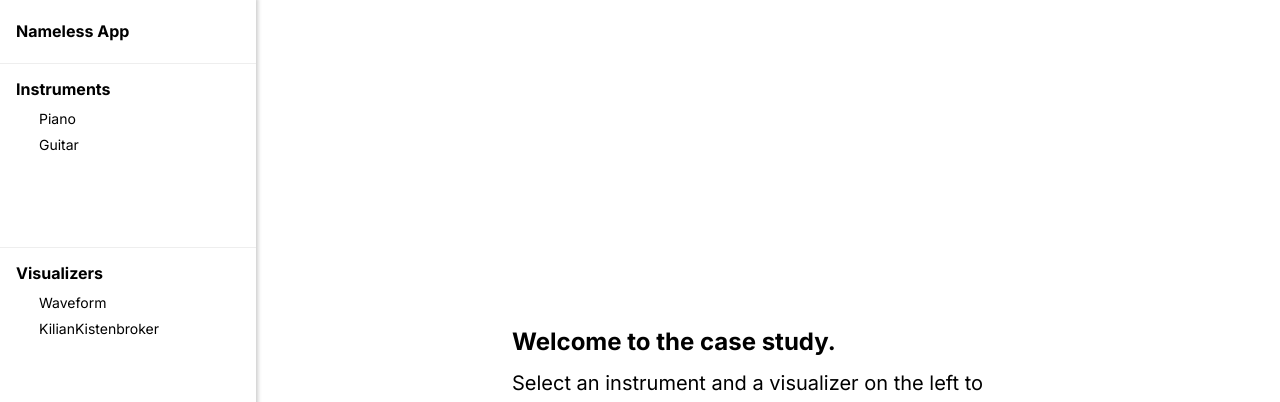
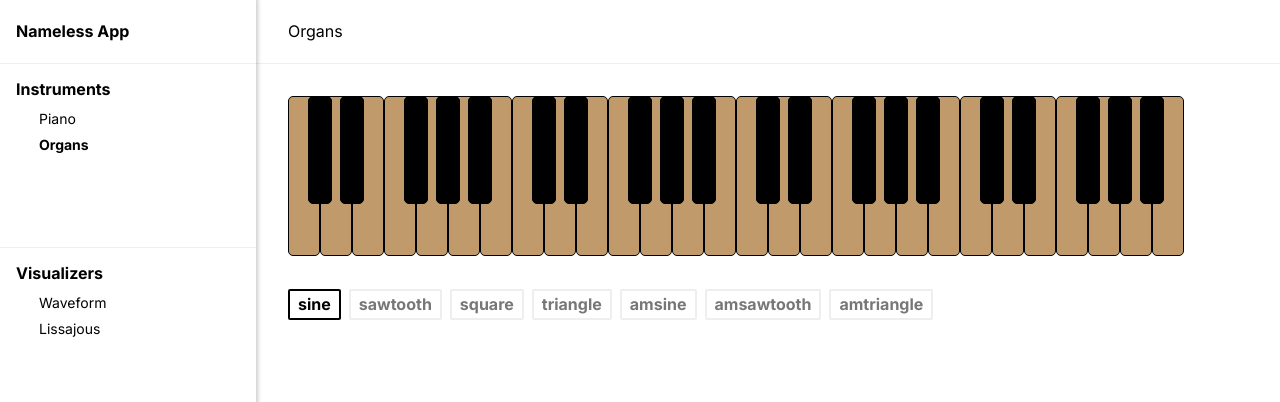
Before and after one commit to DoughnutDude/csc600-MusicApp-personalcopy, a React (Create React App) app in the folder client/: page /Organs in a window 1280 px wide. Shown: the top 402 px of the page. Built offline with nearby package versions, Linux system fonts and the light colour scheme; no server answers; some icons are missing.

Commit message:
added organ instrument

```diff
--- a/client/src/State.tsx
+++ b/client/src/State.tsx
@@ -3,7 +3,7 @@ import { List, Map } from 'immutable';
 
 // project dependencies
 import { PianoInstrument } from './instruments/Piano';
-import { GuitarInstrument } from './instruments/Guitar';
+import { OrgansInstrument } from './instruments/Organ';
 import { WaveformVisualizer } from './visualizers/Waveform';
 import { KilianKistenbroker } from './visualizers/KilianKistenbroker';
 
@@ -17,7 +17,7 @@ export type AppState = Map<string, any>;           // similar to { [id: string]:
  * Start with the default piano instrument.
  * Add your instruments to this list.
  */
-const instruments = List([PianoInstrument, GuitarInstrument]);       // similar to Instrument[]
+const instruments = List([PianoInstrument, OrgansInstrument]);       // similar to Instrument[]
 
 /**
  * Start with the default waveform visualizer.
--- a/client/src/instruments/Guitar.tsx
+++ b/client/src/instruments/Organ.tsx
@@ -2,16 +2,16 @@
 import * as Tone from 'tone';
 import classNames from 'classnames';
 import { List, Range } from 'immutable';
-import React from 'react';
 
 // project imports
 import { Instrument, InstrumentProps } from '../Instruments';
+import React, {useEffect} from 'react'
 
 /** ------------------------------------------------------------------------ **
- * Contains implementation of components for Guitar.
+ * Contains implementation of components for Organs.
  ** ------------------------------------------------------------------------ */
 
-interface GuitarKeyProps {
+interface OrgansKeyProps {
   note: string; // C, Db, D, Eb, E, F, Gb, G, Ab, A, Bb, B
   duration?: string;
   synth?: Tone.Synth; // Contains library code for making sound
@@ -20,15 +20,16 @@ interface GuitarKeyProps {
   index: number; // octave + index together give a location for the Guitar key
 }
 
-export function GuitarKey({
+
+export function OrgansKey({
   note,
   synth,
   minor,
   index,
-}: GuitarKeyProps): JSX.Element {
+}: OrgansKeyProps): JSX.Element {
   /**
-   * This React component corresponds to either a major or minor key in the Guitar.
-   * See `GuitarKeyWithoutJSX` for the React component without JSX.
+   * This React component corresponds to either a major or minor key in the Organs.
+   * See `OrgansKeyWithoutJSX` for the React component without JSX.
    */
   return (
     // Observations:
@@ -36,8 +37,24 @@ export function GuitarKey({
     // 2. The JSX will be **transpiled** into the corresponding `React.createElement` library call.
     // 3. The curly braces `{` and `}` should remind you of string interpolation.
     <div
-      onMouseDown={() => {synth?.triggerAttack(`${note}` ); console.log(note+ ' ' + synth+ ' ' + minor+ ' ' + index)}} // Question: what is `onMouseDown`?
-      onMouseUp={() => synth?.triggerRelease('+0.25')} // Question: what is `onMouseUp`?
+      onMouseDown={() => synth?.triggerAttack(`${note}`)}
+      // onMouseUp={() => {synth?.triggerRelease('now')}} // Question: what is `onMouseUp`?
+      onMouseUp={() => {console.log('onMouseUp triggered', note);
+
+      setTimeout(() => {
+        synth?.triggerRelease(note)
+      }, 500);
+    }}
+
+
+      onMouseLeave={() => {console.log('onMouseUp triggered', note);
+
+      setTimeout(() => {
+        synth?.triggerRelease(note)
+      }, 500);
+
+
+    }}
       className={classNames('ba pointer absolute dim', {
         'bg-black black h3': minor, // minor keys are black
         'black bg-white h4': !minor, // major keys are white
@@ -48,45 +65,17 @@ export function GuitarKey({
         left: `${index * 2}rem`,
         zIndex: minor ? 1 : 0,
         width: minor ? '1.5rem' : '2rem',
+        height: !minor ? '10rem': '6.75rem',
         marginLeft: minor ? '0.25rem' : 0,
+        backgroundColor: !minor ? '#c19a6b' : '',
+        borderRadius:'5px',
       }}
     ></div>
   );
 }
 
-// eslint-disable-next-line
-function GuitarKeyWithoutJSX({
-  note,
-  synth,
-  minor,
-  index,
-}: GuitarKeyProps): JSX.Element {
-  /**
-   * This React component for pedagogical purposes.
-   * See `GuitarKey` for the React component with JSX (JavaScript XML).
-   */
-  return React.createElement(
-    'div',
-    {
-      onMouseDown: () => synth?.triggerAttack(`${note}`),
-      onMouseUp: () => synth?.triggerRelease('+0.25'),
-      className: classNames('ba pointer absolute dim', {
-        'bg-black black h3': minor,
-        'black bg-white h4': !minor,
-      }),
-      style: {
-        top: 0,
-        left: `${index * 2}rem`,
-        zIndex: minor ? 1 : 0,
-        width: minor ? '1.5rem' : '2rem',
-        marginLeft: minor ? '0.25rem' : 0,
-      },
-    },
-    [],
-  );
-}
 
-function GuitarType({ title, onClick, active }: any): JSX.Element {
+function OrgansType({ title, onClick, active }: any): JSX.Element {
   return (
     <div
       onClick={onClick}
@@ -100,7 +89,9 @@ function GuitarType({ title, onClick, active }: any): JSX.Element {
   );
 }
 
-function Guitar({ synth, setSynth }: InstrumentProps): JSX.Element {
+
+function Organs({ synth, setSynth }: InstrumentProps): JSX.Element {
+
   const keys = List([
     { note: 'C', idx: 0 },
     { note: 'Db', idx: 0.5 },
@@ -116,16 +107,33 @@ function Guitar({ synth, setSynth }: InstrumentProps): JSX.Element {
     { note: 'B', idx: 6 },
   ]);
 
+
+
   const setOscillator = (newType: Tone.ToneOscillatorType) => {
+    console.log(newType);
 
-    console.log(newType)
 
-    setSynth(oldSynth => {
+
+    setSynth((oldSynth) => {
       oldSynth.disconnect();
 
-      return new Tone.Synth({
+      return new Tone.PolySynth(Tone.FMSynth, {
         oscillator: { type: newType } as Tone.OmniOscillatorOptions,
-      }).toDestination();
+        modulationIndex: 10,
+        envelope: {
+          attack: 0.05,
+          decay: 0.3,
+          sustain: 0.9,
+          release: 1,
+        },
+        modulation: { type: 'sawtooth' },
+        modulationEnvelope: {
+          attack: 0.5,
+          decay: 0.1,
+          sustain: 1,
+          release: 0.5,
+        },
+      }).toDestination() as any;
     });
   };
 
@@ -134,23 +142,24 @@ function Guitar({ synth, setSynth }: InstrumentProps): JSX.Element {
     'sawtooth',
     'square',
     'triangle',
-    'fmsine',
-    'fmsawtooth',
-    'fmtriangle',
     'amsine',
     'amsawtooth',
     'amtriangle',
   ]) as List<OscillatorType>;
 
+  useEffect(() => {
+    setOscillator('sine');
+  }, []);
+
   return (
     <div className="pv4">
-      <div className="relative dib h4 w-100 ml4">
-        {Range(2, 7).map(octave =>
+        <div className="relative dib h4 w-100 ml4">
+        {Range(2, 6).map(octave =>
           keys.map(key => {
             const isMinor = key.note.indexOf('b') !== -1;
             const note = `${key.note}${octave}`;
             return (
-              <GuitarKey
+              <OrgansKey
                 key={note} //react key
                 note={note}
                 synth={synth}
@@ -162,13 +171,13 @@ function Guitar({ synth, setSynth }: InstrumentProps): JSX.Element {
           }),
         )}
       </div>
-      <div className={'pl4 pt4 flex'}>
+      <div className={'pl4 pt4 flex'} style={{marginTop:'30px'}}>
         {oscillators.map(o => (
-          <GuitarType
+          <OrgansType
             key={o}
             title={o}
             onClick={() => setOscillator(o)}
-            active={synth?.oscillator.type === o}
+            active={synth?.get().oscillator.type === o}
           />
         ))}
       </div>
@@ -176,4 +185,4 @@ function Guitar({ synth, setSynth }: InstrumentProps): JSX.Element {
   );
 }
 
-export const GuitarInstrument = new Instrument('Guitar', Guitar);
+export const OrgansInstrument = new Instrument('Organs', Organs);
--- a/client/src/instruments/Piano.tsx
+++ b/client/src/instruments/Piano.tsx
@@ -2,10 +2,10 @@
 import * as Tone from 'tone';
 import classNames from 'classnames';
 import { List, Range } from 'immutable';
-import React from 'react';
 
 // project imports
 import { Instrument, InstrumentProps } from '../Instruments';
+import React, {useEffect} from 'react'
 
 /** ------------------------------------------------------------------------ **
  * Contains implementation of components for Piano.
@@ -139,6 +139,11 @@ function Piano({ synth, setSynth }: InstrumentProps): JSX.Element {
     'amtriangle',
   ]) as List<OscillatorType>;
 
+  // this is so oscillator for organ does not interfere here
+  useEffect(() => {
+    setOscillator('sine');
+  }, []);
+
   return (
     <div className="pv4">
       <div className="relative dib h4 w-100 ml4">
@@ -165,7 +170,7 @@ function Piano({ synth, setSynth }: InstrumentProps): JSX.Element {
             key={o}
             title={o}
             onClick={() => setOscillator(o)}
-            active={synth?.oscillator.type === o}
+            active={synth?.get().oscillator.type === o}
           />
         ))}
       </div>
--- a/client/src/visualizers/KilianKistenbroker.tsx
+++ b/client/src/visualizers/KilianKistenbroker.tsx
@@ -33,7 +33,7 @@ function shiftColors() {
 }
 
 export const KilianKistenbroker = new Visualizer(
-  'KilianKistenbroker',
+  'Lissajous',
 
   // --------------------------------------- circle ----------------------------------------- //
 
```
